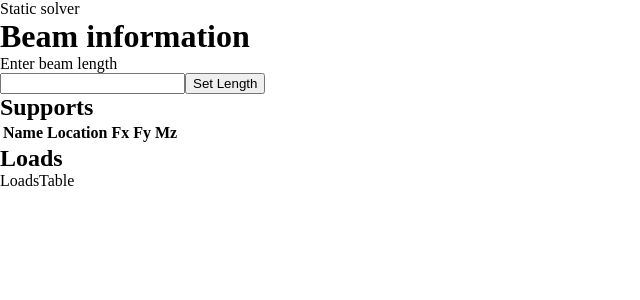
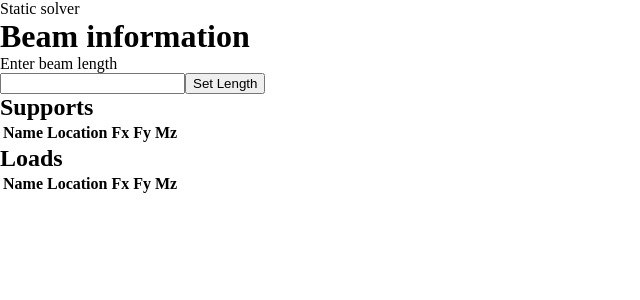
Before and after one commit to JackAgtual/Static-Solver, a React (Vite) app: page / in a window 1280 px wide. Shown: the top 300 px of the page, without its empty margins (0-640 px from the left). Built offline with nearby package versions, Linux system fonts and the light colour scheme.

Commit message:
Adding load table

```diff
--- a/src/components/TableDisplay/LoadsTable.tsx
+++ b/src/components/TableDisplay/LoadsTable.tsx
@@ -1,11 +1,36 @@
-import { BeamState, Load } from '../../types/staticAnalysis'
+import { Load } from '../../types/staticAnalysis'
 
 type LoadsTableProps = {
   loads: Load[]
 }
 
 function LoadsTable({ loads }: LoadsTableProps) {
-  return <div>LoadsTable</div>
+  return (
+    <table>
+      <thead>
+        <tr>
+          <th>Name</th>
+          <th>Location</th>
+          <th>Fx</th>
+          <th>Fy</th>
+          <th>Mz</th>
+        </tr>
+      </thead>
+      <tbody>
+        {loads.map((load) => {
+          return (
+            <tr key={load.id}>
+              <td>{load.id}</td>
+              <td>{load.x}</td>
+              <td>{load.fx}</td>
+              <td>{load.fy}</td>
+              <td>{load.mz}</td>
+            </tr>
+          )
+        })}
+      </tbody>
+    </table>
+  )
 }
 
 export default LoadsTable
```
